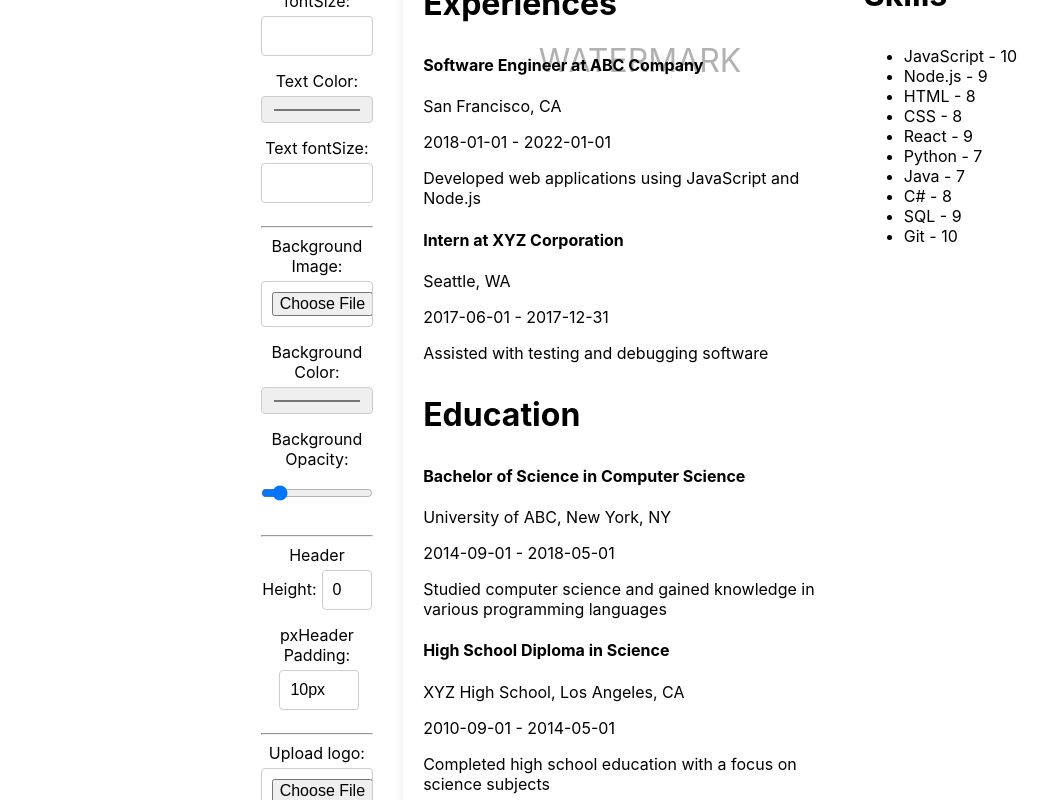
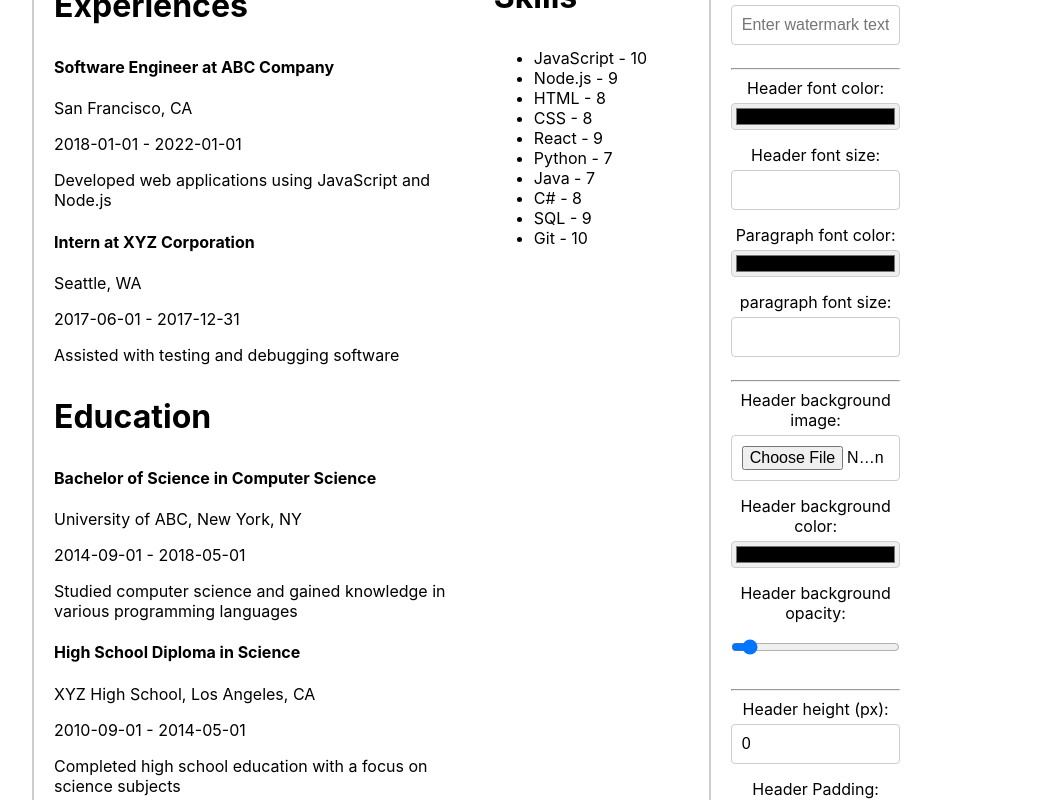
Before and after one commit to KaybotV2/CV-Builder, a React (Create React App) app: page / in a window 1280 px wide. Shown: the part 580-1380 px from the top of the page, without its empty margins (0-1047 px from the left). Built offline with nearby package versions, Linux system fonts and the light colour scheme.

Commit message:
Adjust display elements and layout

```diff
--- a/src/App.css
+++ b/src/App.css
@@ -46,6 +46,10 @@ textarea:focus {
   outline: none;
 }
 
+input[type="color"] {
+  padding: 0 2px;
+}
+
 /* Textarea Styles */
 textarea {
   resize: vertical;
@@ -80,13 +84,16 @@ textarea {
 }
 
 .tools-in-editor-container {
-  width: 15%;
+  width: 25%;
+  overflow-y:auto
 }
 
 #editor {
+  max-width: 1200px;
   width: 100%;
   margin: 0;
   padding: 0;
+  overflow-y: auto;
 }
 
 
@@ -96,8 +103,7 @@ textarea {
 }
 
 .resume-builder-container > div {
-  margin: 10px;
-  padding: 20px;
+  padding: 0 20px;
 }
 
 .color-picker-container {
@@ -167,27 +173,18 @@ textarea {
 }
 
 .editor-container {
-  max-width: 1200px;
-  position: relative;
-  width: 100%;
   background-color: white;
-  box-shadow: 0 0 10px rgba(0, 0, 0, 0.1);
+  border: 2px solid #ccc;
 }
 
 .editor-content {
-  position: relative;
   z-index: 1;
   font-size: 1.2em;
   color: #333;
 }
 
 .watermark {
-  position: absolute;
-  top: 80%;
-  left: 50%;
-  transform: translate(-50%, -50%);
   font-size: 3em;
   color: rgba(0, 0, 0, 1);
   z-index: 0;
-  pointer-events: none;
 }
--- a/src/components/ColorPicker.js
+++ b/src/components/ColorPicker.js
@@ -40,12 +40,6 @@ const handleColorChange = (newColor) => {
             onBlur={handleInputBlur}
             >{inputValue ? inputValue : color}</input>
         </label> */}
-
-        <div className="buttons">
-        <button onClick={() => setColor("#c6ad23")}>Choose gold</button>
-        <button onClick={() => setColor("#556b2f")}>Choose green</button>
-        <button onClick={() => setColor("#207bd7")}>Choose blue</button>
-        </div>
     </div>
   );
 };
--- a/src/components/Editor.js
+++ b/src/components/Editor.js
@@ -142,6 +142,9 @@ const Editor = ({ droppedElements, handleDragOverInEditor, handleDropInEditor, d
                     >
                         Delete
                     </button>
+                    <button onClick={increaseFontSize}>Increase Font Size</button>
+                    <button onClick={decreaseFontSize}>Decrease Font Size</button>
+                    <button onClick={togglePickerVisible}>Pick Color</button>
                     <RenderHTML
                         HTML={element.html}
                     />
@@ -152,12 +155,42 @@ const Editor = ({ droppedElements, handleDragOverInEditor, handleDropInEditor, d
 
     return (
         <>
+            <div
+                id="editor"
+                ref={editorRef}
+                onDragOver={handleDragOverInEditor}
+                onDrop={handleDropInEditor}
+            >
+
+                <div className='editor-container'>
+                    <Header
+                        bgImageOpacity={bgImageOpacity}
+                        bgColor={bgColor}
+                        bgImage={bgImage}
+                        headerHeight={headerHeight}
+                        headerPadding={headerPadding}
+                    />
+                    <main className='editor-main-body'>
+                        {droppedElements.map((element, index) => renderElement(element, index))}
+                        <ResumeData
+                            textColor={color}
+                            textFontSize={fontSize}
+                            headerColor={headerColor}
+                            headerFontSize={headerFontSize}
+                        />
+                    <Footer/>
+                    <Watermark
+                            logoImage={logoImage}
+                            watermarkText={watermarkText}
+                            fontSize={headerFontSize}
+                            color={bgColor}
+                        />
+                    </main>
+                </div>
+            </div>
             <div className='tools-in-editor-container'>
                     <div>
-                        <span onClick={togglePickerVisible}>X</span>
-                        {isPickerVisible && (
-                            <ColorPicker onChange={handleColorChange} />
-                        )}
+                        <ColorPicker onChange={handleColorChange} />
                     </div>
                     <Tools
                         increaseFontSize={increaseFontSize}
@@ -183,41 +216,6 @@ const Editor = ({ droppedElements, handleDragOverInEditor, handleDropInEditor, d
                         watermarkText={inputValue}
                     />
             </div>
-            <div
-                id="editor"
-                ref={editorRef}
-                onDragOver={handleDragOverInEditor}
-                onDrop={handleDropInEditor}
-            >
-
-                <div className='editor-container'>
-                    <Header
-                        bgImageOpacity={bgImageOpacity}
-                        bgColor={bgColor}
-                        bgImage={bgImage}
-                        headerHeight={headerHeight}
-                        headerPadding={headerPadding}
-                    />
-                    <main className='editor-main-body'>
-                        {droppedElements.map((element, index) => renderElement(element, index))}
-                        <ResumeData
-                            textColor={color}
-                            textFontSize={fontSize}
-                            headerColor={headerColor}
-                            headerFontSize={headerFontSize}
-                        />
-                    </main>
-                    <Footer/>
-                </div>
-                <div className='watermark'>
-                    <Watermark
-                        logoImage={logoImage}
-                        watermarkText={watermarkText}
-                        fontSize={headerFontSize}
-                        color={bgColor}
-                    />
-                </div>
-            </div>
         </>
     );
 };
--- a/src/components/Tools.js
+++ b/src/components/Tools.js
@@ -1,9 +1,6 @@
 import React from 'react';
 
 const Tools = ({
-    increaseFontSize,
-    decreaseFontSize,
-    togglePickerVisible,
     handleTextColorChange,
     color,
     handleTextFontChange,
@@ -29,65 +26,6 @@ const Tools = ({
 
     return (
         <div className='tools-container'>
-            <div>
-                <button onClick={increaseFontSize}>Increase Font Size</button>
-                <button onClick={decreaseFontSize}>Decrease Font Size</button>
-                <button onClick={togglePickerVisible}>Pick Color</button>
-            </div>
-
-            <hr></hr>
-            <label>
-                Header Text Color:
-                <input type="color" onChange={handleHeaderColorChange} value={headerColor} />
-            </label>
-            <label>
-                Header fontSize:
-                <input type="number" onChange={handleHeaderFontChange} />
-            </label>
-            <label>
-                Text Color:
-                <input type="color" onChange={handleTextColorChange} value={color} />
-            </label>
-            <label>
-                Text fontSize:
-                <input type="number" onChange={handleTextFontChange} />
-            </label>
-
-            <hr></hr>
-            <label>
-                Background Image:
-                <input type="file" onChange={handleImageUpload} accept="image/*" />
-            </label>
-            <label>
-                Background Color:
-                <input type="color" onChange={handleBgColorChange} value={bgColor} />
-            </label>
-            <label>
-                Background Opacity:
-                <input type="range" min="0" max="1" step="0.1" value={bgImageOpacity} onChange={handleOpacityChange} />
-            </label>
-
-            <hr></hr>
-            <label>
-                Header Height:
-                <input
-                    type="number"
-                    value={headerHeight}
-                    onChange={handleHeightChange}
-                    style={{ marginLeft: '5px', width: '50px' }}
-                />
-                px
-            </label>
-            <label>
-                Header Padding:
-                <input
-                    type="text"
-                    value={headerPadding}
-                    onChange={handlePaddingChange}
-                    style={{ marginLeft: '5px', width: '80px' }}
-                />
-            </label>
-
             <hr></hr>
             <label>
                 Upload logo:
@@ -101,6 +39,52 @@ const Tools = ({
                     placeholder="Enter watermark text"
             />
             </label>
+
+            <hr></hr>
+            <label>
+                Header font color:
+                <input type="color" onChange={handleHeaderColorChange} value={headerColor} />
+            </label>
+            <label>
+                Header font size:
+                <input type="number" onChange={handleHeaderFontChange} />
+            </label>
+            <label>
+                Paragraph font color:
+                <input type="color" onChange={handleTextColorChange} value={color} />
+            </label>
+            <label>
+                paragraph font size:
+                <input type="number" onChange={handleTextFontChange} />
+            </label>
+
+            <hr></hr>
+            <label>
+                Header background image:
+                <input type="file" onChange={handleImageUpload} accept="image/*" />
+            </label>
+            <label>
+                Header background color:
+                <input type="color" onChange={handleBgColorChange} value={bgColor} />
+            </label>
+            <label>
+                Header background opacity:
+                <input type="range" min="0" max="1" step="0.1" value={bgImageOpacity} onChange={handleOpacityChange} />
+            </label>
+
+            <hr></hr>
+            <label>Header height (px):</label>
+                <input
+                    type="number"
+                    value={headerHeight}
+                    onChange={handleHeightChange}
+                />
+            <label>Header Padding:</label>
+                <input
+                    type="text"
+                    value={headerPadding}
+                    onChange={handlePaddingChange}
+                />
         </div>
     );
 };
--- a/src/components/Watermark.js
+++ b/src/components/Watermark.js
@@ -10,7 +10,7 @@ const Watermark = ({logoImage, watermarkText, fontSize, color,}) => {
 
 
     return (
-        <div style={waterMarkStyle}>
+        <div className='watermark' style={waterMarkStyle}>
             {watermarkText && <p>{watermarkText}</p>}
             {logoImage && <div id="logo" style={{ width: '100px', height: 'auto', margin: '0 auto', marginBottom: '10px' }}>
                 {logoImage && <img src={logoImage} alt="Logo" style={{ maxWidth: '100%', maxHeight: '100%' }} />}
--- a/src/index.css
+++ b/src/index.css
@@ -5,6 +5,7 @@ body {
     sans-serif;
   -webkit-font-smoothing: antialiased;
   -moz-osx-font-smoothing: grayscale;
+  height: 100%;
 }
 
 code {
--- a/src/pages/ResumeTemplateBuilder.js
+++ b/src/pages/ResumeTemplateBuilder.js
@@ -5,9 +5,9 @@ import ErrorBoundary from '../components/ErrorBoundary';
 import SaveTemplate from '../components/SaveTemplate';
 
 
+
 const ResumeTemplateBuilder = () => {
     const [droppedElements, setDroppedElements] = useState([]);
-
 
     const handleDropInEditor = (e) => {
         e.preventDefault();
@@ -56,11 +56,6 @@ const ResumeTemplateBuilder = () => {
     return (
         <ErrorBoundary>
             <div className="resume-builder-container">
-                <div className='dragable-text'>
-                    <Heading1>Add a heading</Heading1>
-                    <Heading2>Add a subheading</Heading2>
-                    <Paragraph>Add body text</Paragraph>
-                </div>
                 <Editor
                     droppedElements={droppedElements}
                     handleDragOverInEditor={handleDragOverInEditor}
@@ -69,6 +64,11 @@ const ResumeTemplateBuilder = () => {
                     cloneElement={cloneElement}
                     setDroppedElements={setDroppedElements}
                 />
+                <div className='dragable-text'>
+                    <Heading1>Add a heading</Heading1>
+                    <Heading2>Add a subheading</Heading2>
+                    <Paragraph>Add body text</Paragraph>
+                </div>
                 <SaveTemplate />
             </div>
         </ErrorBoundary>
```
